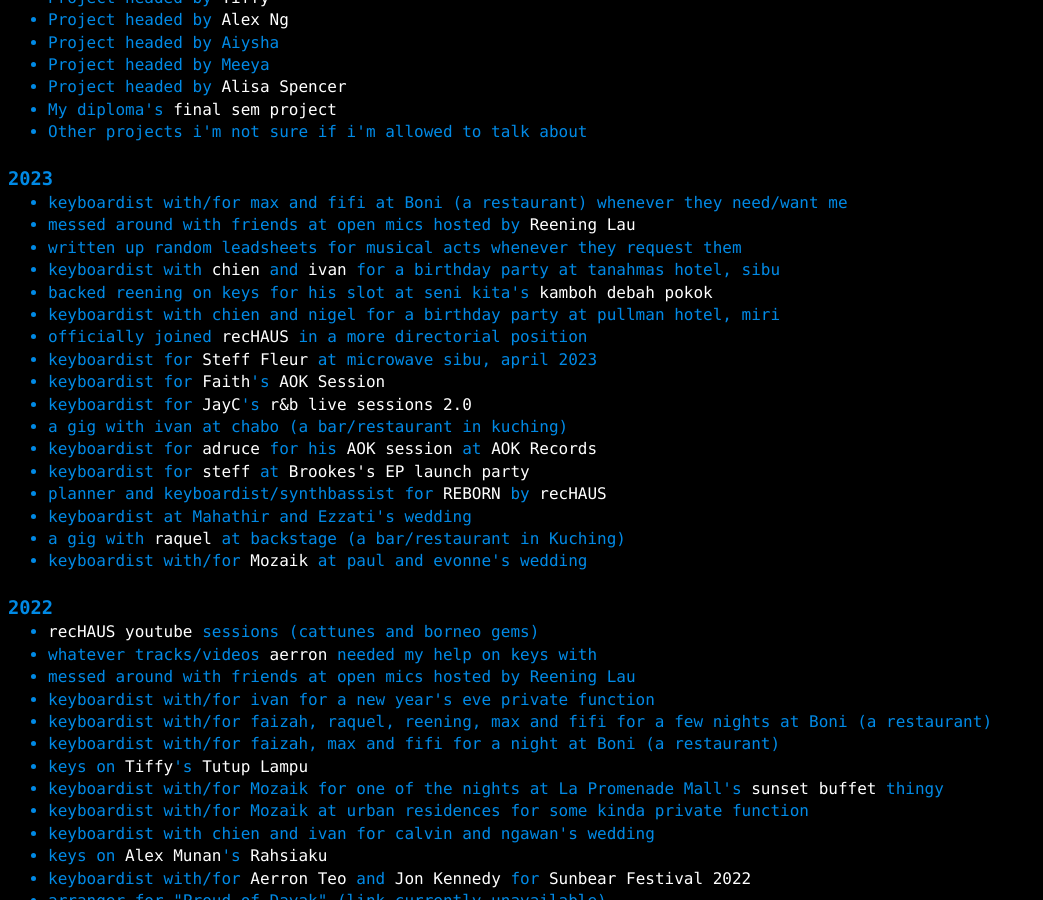
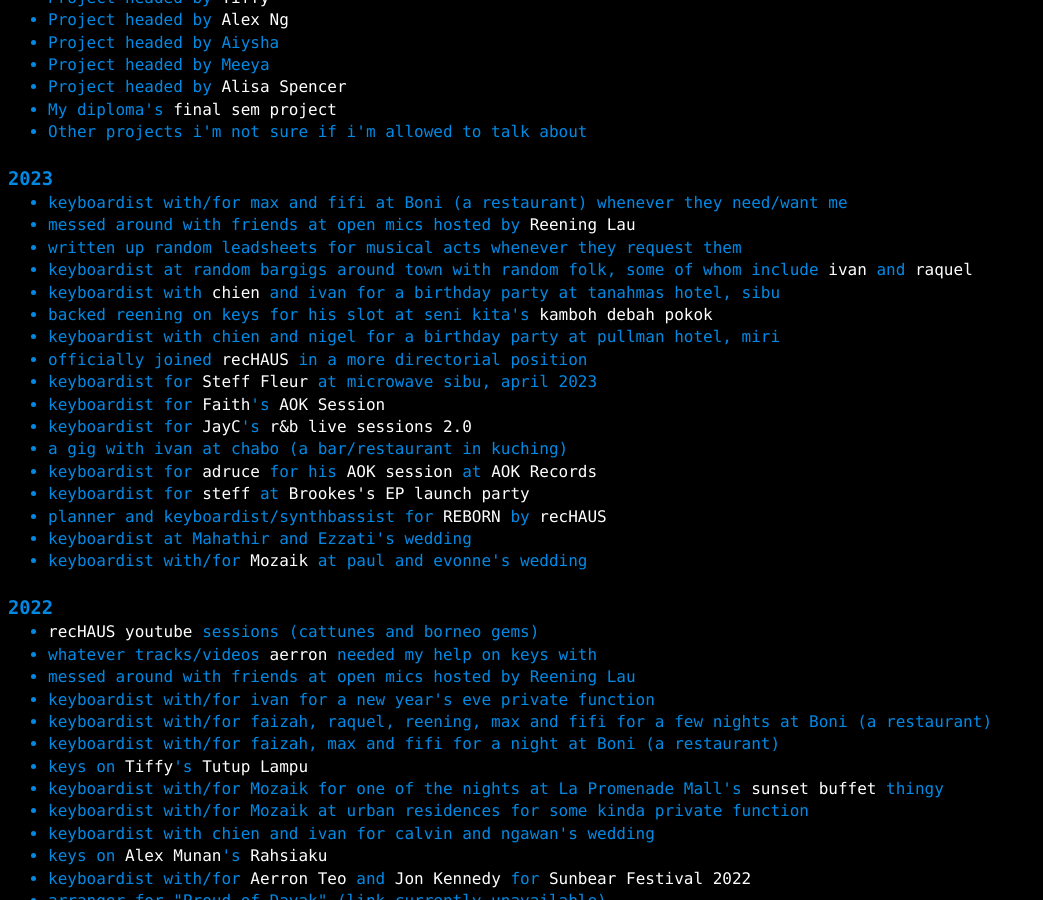
Before and after one commit to a-erfan-aa/a-erfan-aa.github.io, a Jekyll site: the page built from things-i-make/music-comprehensive.html, in a window 1280 px wide and 900 px high, scrolled down 734 px. Shown: the whole window, without its empty margins (0-1043 px from the left). Built offline with Jekyll 4.4.1, drawn with Linux system fonts in a browser that asks for light colours.

Commit message:
Add random bargigs to 2023 in music-comprehensive.html
Remove bargig with raquel at junk from 2023

```diff
--- a/things-i-make/music-comprehensive.html
+++ b/things-i-make/music-comprehensive.html
@@ -95,7 +95,8 @@
 		<li>keyboardist with/for max and fifi at Boni (a restaurant) whenever they need/want me</li>
 		<li>messed around with friends at open mics hosted by <a href="https://www.instagram.com/reeninglaumusic/">Reening Lau</a></li>
 		<li>written up random leadsheets for musical acts whenever they request them</li>
-		<li>keyboardist with <a href="https://www.instagram.com/chien.gale/">chien</a> and <a href="https://www.instagram.com/ivandoivandont/">ivan</a> for a birthday party at tanahmas hotel, sibu</li>
+		<li>keyboardist at random bargigs around town with random folk, some of whom include <a href="https://www.instagram.com/ivandoivandont/">ivan</a> and <a href="https://www.instagram.com/raquelthen/">raquel</a></li>
+		<li>keyboardist with <a href="https://www.instagram.com/chien.gale/">chien</a> and ivan for a birthday party at tanahmas hotel, sibu</li>
 		<li>backed reening on keys for his slot at seni kita's <a href="https://www.instagram.com/p/CseSLf3yo9H/">kamboh debah pokok</a></li>
 		<li>keyboardist with chien and <a href="https://www.instagram.com/nigelmaverick/"></a>nigel for a birthday party at pullman hotel, miri</li>
 		<li>officially joined <a href="https://www.instagram.com/rechaus_/">recHAUS</a> in a more directorial position</li>
@@ -107,7 +108,6 @@
 		<li>keyboardist for <a href="https://www.instagram.com/fleursteff/">steff</a> at <a href="https://www.instagram.com/p/CoRSMWtSRBJ/">Brookes's EP launch party</a></li>
 		<li>planner and keyboardist/synthbassist for <a href="https://www.instagram.com/p/Coo3i74P3wb/">REBORN</a> by <a href="https://www.instagram.com/rechaus_/">recHAUS</a></li>
 		<li>keyboardist at Mahathir and Ezzati's wedding</li>
-		<li>a gig with <a href="https://www.instagram.com/raquelthen/">raquel</a> at backstage (a bar/restaurant in Kuching)</li>
 		<li>keyboardist with/for <a href="https://www.instagram.com/soundofmozaik/">Mozaik</a> at paul and evonne's wedding</li>
 	</ul>
 </div>
```
